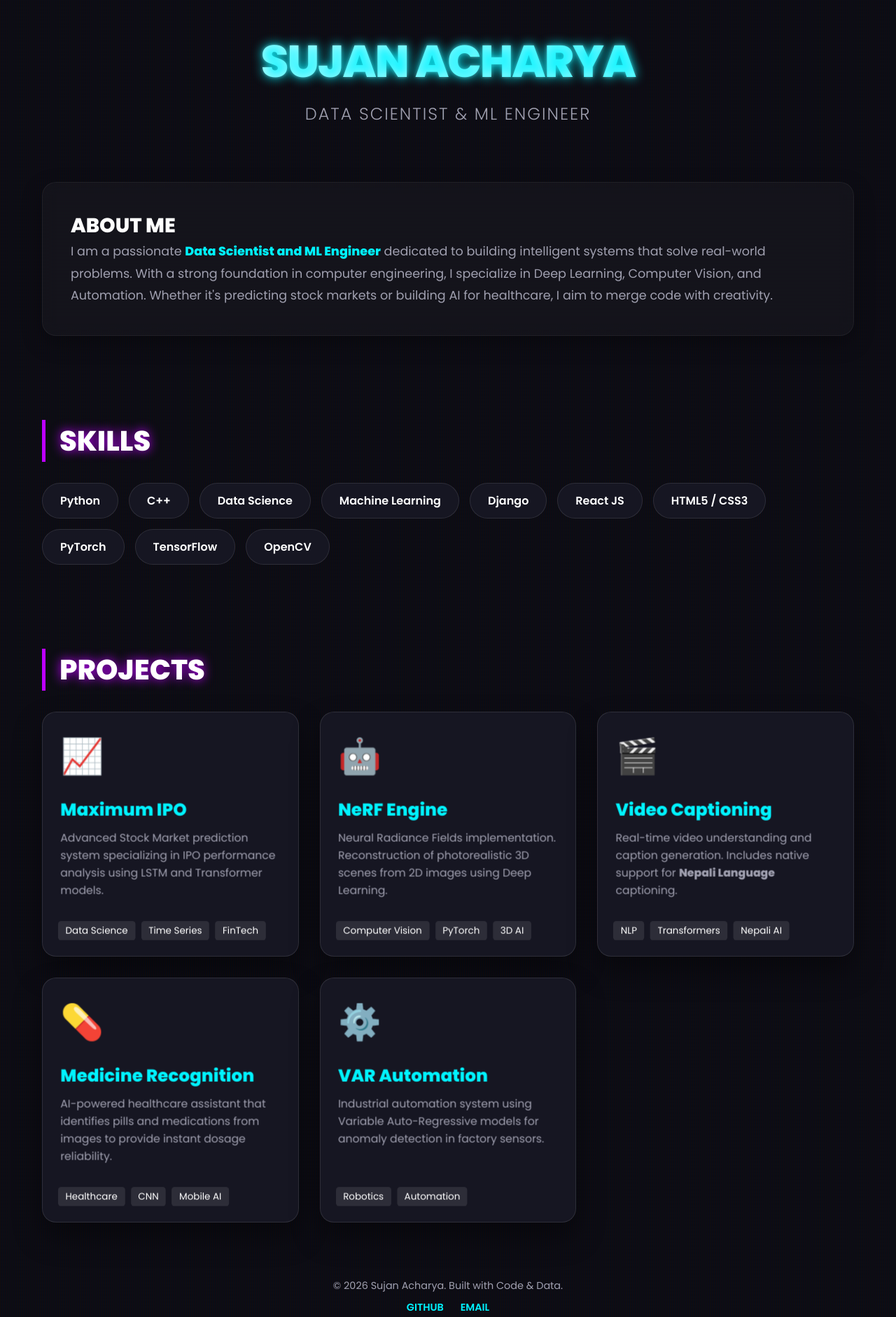
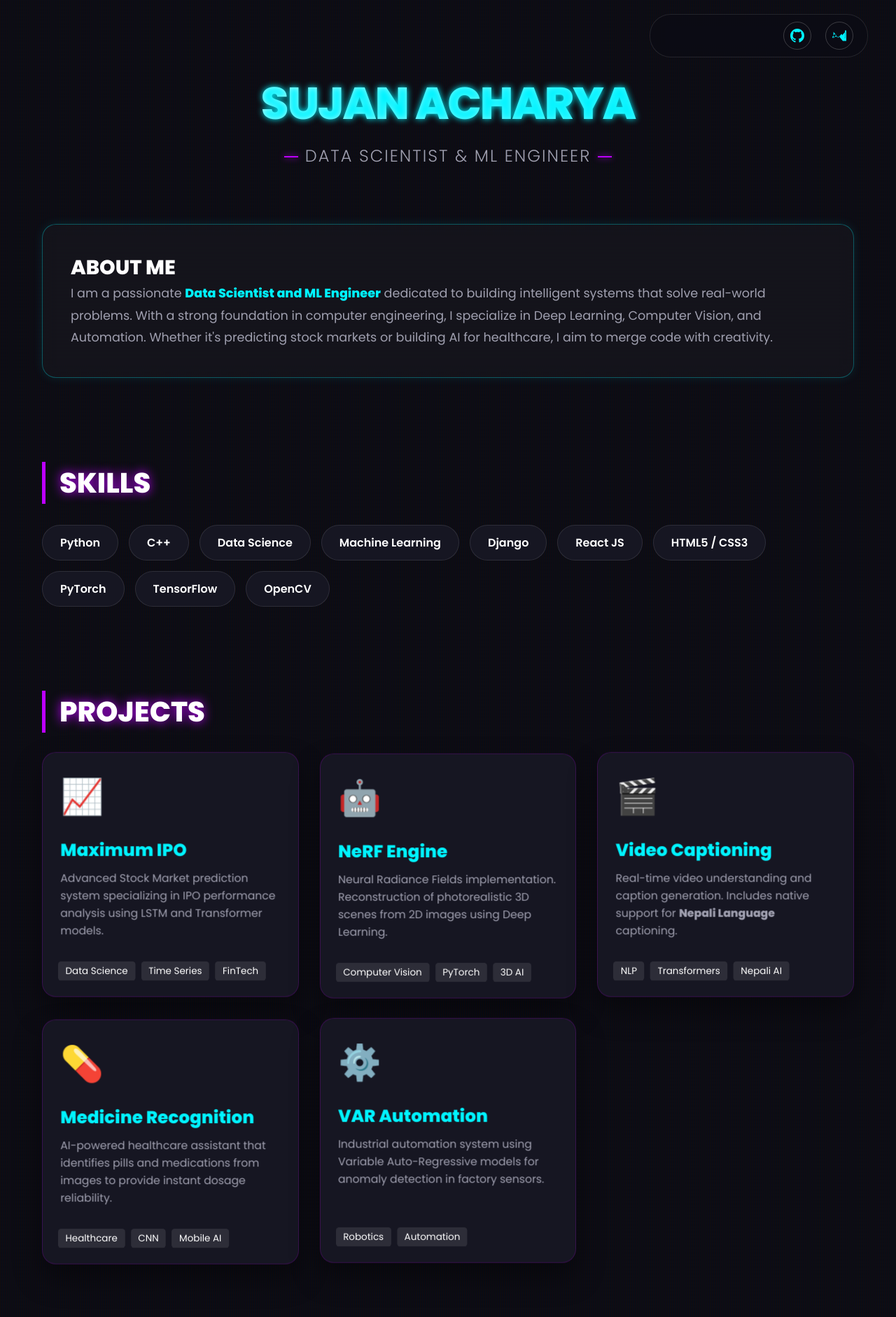
Before and after one commit to sujanacharya39/Portfolio, a plain HTML site: page index.html in a window 1280 px wide. Shown: the top 1882 px of the page at 70% size. Drawn offline with Linux system fonts and the light colour scheme.

Commit message:
Refinement: Sticky Name, Top Icons, Floating Animation, Glowing Borders

```diff
--- a/index.html
+++ b/index.html
@@ -80,11 +80,89 @@
             }
         }
 
+        @keyframes float {
+            0% {
+                transform: translateY(0px);
+            }
+
+            50% {
+                transform: translateY(-10px);
+            }
+
+            100% {
+                transform: translateY(0px);
+            }
+        }
+
+        /* --- Top Right Nav (Fixed) --- */
+        .top-nav {
+            position: fixed;
+            top: 20px;
+            right: 40px;
+            display: flex;
+            align-items: center;
+            gap: 20px;
+            z-index: 1000;
+            background: rgba(12, 12, 20, 0.8);
+            padding: 10px 20px;
+            border-radius: 30px;
+            border: 1px solid rgba(255, 255, 255, 0.1);
+            backdrop-filter: blur(10px);
+            transition: 0.3s;
+        }
+
+        .sticky-name {
+            font-weight: 800;
+            font-size: 1rem;
+            color: #fff;
+            margin-right: 10px;
+            opacity: 0;
+            /* Hidden initially */
+            transform: translateX(10px);
+            transition: all 0.5s ease;
+            text-shadow: 0 0 10px var(--primary);
+        }
+
+        .sticky-name.visible {
+            opacity: 1;
+            transform: translateX(0);
+        }
+
+        .nav-icon {
+            width: 40px;
+            height: 40px;
+            display: flex;
+            justify-content: center;
+            align-items: center;
+            border-radius: 50%;
+            border: 1px solid rgba(255, 255, 255, 0.2);
+            transition: 0.3s;
+        }
+
+        .nav-icon svg {
+            width: 20px;
+            height: 20px;
+            fill: var(--primary);
+            transition: 0.3s;
+        }
+
+        .nav-icon:hover {
+            background: var(--primary);
+            box-shadow: 0 0 15px var(--primary);
+        }
+
+        .nav-icon:hover svg {
+            fill: #000;
+        }
+
+
         /* --- Header --- */
         header {
             text-align: center;
+            margin-top: 60px;
             margin-bottom: 80px;
             animation: fadeIn 1s ease-out;
+            position: relative;
         }
 
         h1 {
@@ -95,9 +173,34 @@
             background: linear-gradient(to right, #fff, var(--primary));
             -webkit-background-clip: text;
             -webkit-text-fill-color: transparent;
-            /* Glowing Effect Letter (Fallback shadow) */
             text-shadow: 0 0 30px rgba(0, 243, 255, 0.3);
             animation: glowPulse 3s infinite;
+        }
+
+        /* Side Line Outline Glow for Subtitle */
+        .role-wrapper {
+            display: inline-block;
+            position: relative;
+            padding: 0 30px;
+        }
+
+        .role-wrapper::before,
+        .role-wrapper::after {
+            content: '';
+            position: absolute;
+            top: 50%;
+            width: 20px;
+            height: 2px;
+            background: var(--secondary);
+            box-shadow: 0 0 10px var(--secondary);
+        }
+
+        .role-wrapper::before {
+            left: 0;
+        }
+
+        .role-wrapper::after {
+            right: 0;
         }
 
         .role {
@@ -105,6 +208,8 @@
             color: var(--text-gray);
             font-weight: 300;
             letter-spacing: 2px;
+            position: relative;
+            z-index: 1;
         }
 
         /* --- Section Titles --- */
@@ -122,11 +227,12 @@
             background: rgba(255, 255, 255, 0.03);
             padding: 40px;
             border-radius: 20px;
-            border: 1px solid rgba(255, 255, 255, 0.05);
+            /* Inner Part Outline Glow */
+            border: 1px solid rgba(0, 243, 255, 0.3);
+            box-shadow: 0 0 15px rgba(0, 243, 255, 0.1);
             backdrop-filter: blur(10px);
             margin-bottom: 60px;
-            box-shadow: 0 10px 30px rgba(0, 0, 0, 0.3);
-            animation: fadeIn 1s ease-out 0.2s backwards;
+            animation: fadeIn 1s ease-out 0.2s backwards, float 6s ease-in-out infinite;
         }
 
         .about-text {
@@ -157,8 +263,6 @@
             color: var(--text-color);
             transition: 0.3s;
             cursor: default;
-            position: relative;
-            overflow: hidden;
         }
 
         .skill-tag:hover {
@@ -181,6 +285,15 @@
             perspective: 1000px;
         }
 
+        /* Slow floating on cards */
+        .card-wrap:nth-child(odd) {
+            animation: float 5s ease-in-out infinite;
+        }
+
+        .card-wrap:nth-child(even) {
+            animation: float 5s ease-in-out infinite 0.5s;
+        }
+
         .card {
             width: 100%;
             height: 100%;
@@ -191,35 +304,21 @@
             position: relative;
             transform-style: preserve-3d;
             transition: transform 0.1s ease-out;
-            /* Smooth JS tilt */
             display: flex;
             flex-direction: column;
             justify-content: space-between;
             box-shadow: 0 20px 40px rgba(0, 0, 0, 0.4);
+            /* Inner Outline Glow */
+            border: 1px solid rgba(189, 0, 255, 0.2);
         }
 
-        /* Glow on hover border */
-        .card::after {
-            content: '';
-            position: absolute;
-            top: 0;
-            left: 0;
-            right: 0;
-            bottom: 0;
-            border-radius: 20px;
-            box-shadow: 0 0 0 0 rgba(0, 243, 255, 0);
-            transition: 0.3s;
-            pointer-events: none;
-        }
-
-        .card-wrap:hover .card::after {
+        .card:hover {
             box-shadow: 0 0 30px rgba(0, 243, 255, 0.2);
             border: 1px solid var(--primary);
         }
 
         .card-content {
             transform: translateZ(30px);
-            /* 3D pop */
         }
 
         .project-icon {
@@ -265,31 +364,35 @@
             font-size: 0.9rem;
             margin-bottom: 20px;
         }
-
-        .social-links {
-            margin-top: 10px;
-        }
-
-        .social-links a {
-            color: var(--primary);
-            text-decoration: none;
-            margin: 0 10px;
-            font-weight: 600;
-            transition: 0.3s;
-        }
-
-        .social-links a:hover {
-            text-shadow: 0 0 10px var(--primary);
-        }
     </style>
 </head>
 
 <body>
 
+    <!-- Fixed Top Nav -->
+    <div class="top-nav">
+        <div class="sticky-name" id="sticky-name">SUJAN ACHARYA</div>
+
+        <a href="https://github.com/sujan-acharya" class="nav-icon" target="_blank" title="GitHub">
+            <svg viewBox="0 0 24 24">
+                <path
+                    d="M12 0c-6.626 0-12 5.373-12 12 0 5.302 3.438 9.8 8.207 11.387.599.111.793-.261.793-.577v-2.234c-3.338.726-4.033-1.416-4.033-1.416-.546-1.387-1.333-1.756-1.333-1.756-1.089-.745.083-.729.083-.729 1.205.084 1.839 1.237 1.839 1.237 1.07 1.834 2.807 1.304 3.492.997.107-.775.418-1.305.762-1.604-2.665-.305-5.467-1.334-5.467-5.931 0-1.311.469-2.381 1.236-3.221-.124-.303-.535-1.524.117-3.176 0 0 1.008-.322 3.301 1.23.957-.266 1.983-.399 3.003-.404 1.02.005 2.047.138 3.006.404 2.291-1.552 3.297-1.23 3.297-1.23.653 1.653.242 2.874.118 3.176.77.84 1.235 1.911 1.235 3.221 0 4.609-2.807 5.624-5.479 5.921.43.372.823 1.102.823 2.222v3.293c0 .319.192.694.801.576 4.765-1.589 8.199-6.086 8.199-11.386 0-6.627-5.373-12-12-12z" />
+            </svg>
+        </a>
+        <a href="mailto:sujan.acharya@example.com" class="nav-icon" title="Email">
+            <svg viewBox="0 0 24 24">
+                <path
+                    d="M0 3v18h24v-18h-24zm6.623 7.929l-4.623 5.712v-11.174l4.623 5.462zm5.377 2.738l-5.364-6.338 11.364 13.671h-21.995l5.995-7.333zm5.378-2.738l4.622-5.461v11.175l-4.622-5.714zm-1.696-2.014l-5.682 6.716-5.682-6.716-5.941 7.086v-13h23.246v13l-5.941-7.086z" />
+            </svg>
+        </a>
+    </div>
+
     <div class="container">
-        <header>
+        <header id="main-header">
             <h1>SUJAN ACHARYA</h1>
-            <div class="role">DATA SCIENTIST & ML ENGINEER</div>
+            <div class="role-wrapper">
+                <div class="role">DATA SCIENTIST & ML ENGINEER</div>
+            </div>
         </header>
 
         <div class="about-section">
@@ -423,15 +526,11 @@
 
         <footer>
             <p>&copy; 2026 Sujan Acharya. Built with Code & Data.</p>
-            <div class="social-links">
-                <a href="https://github.com/sujan-acharya">GITHUB</a>
-                <a href="mailto:sujan.acharya@example.com">EMAIL</a>
-            </div>
         </footer>
     </div>
 
     <script>
-        // Simple Vanilla 3D Tilt Script
+        // Vanilla Tilt Logic
         const cards = document.querySelectorAll('.card');
 
         cards.forEach(card => {
@@ -440,13 +539,12 @@
                 const x = e.clientX - rect.left;
                 const y = e.clientY - rect.top;
 
-                // Calculate center
                 const centerX = rect.width / 2;
                 const centerY = rect.height / 2;
 
-                // Calculate rotation (Max 15deg)
-                const rotateX = ((y - centerY) / centerY) * -10;
-                const rotateY = ((x - centerX) / centerX) * 10;
+                // Limit rotation to 8deg for "Slow and simple" feel
+                const rotateX = ((y - centerY) / centerY) * -8;
+                const rotateY = ((x - centerX) / centerX) * 8;
 
                 card.style.transform = `perspective(1000px) rotateX(${rotateX}deg) rotateY(${rotateY}deg)`;
             });
@@ -455,6 +553,19 @@
                 card.style.transform = 'perspective(1000px) rotateX(0) rotateY(0)';
             });
         });
+
+        // Sticky Header Logic
+        const stickyName = document.getElementById('sticky-name');
+        const header = document.getElementById('main-header');
+
+        window.addEventListener('scroll', () => {
+            // Show sticky name when scrolled past header (approx 200px)
+            if (window.scrollY > 200) {
+                stickyName.classList.add('visible');
+            } else {
+                stickyName.classList.remove('visible');
+            }
+        });
     </script>
 
 </body>
```
